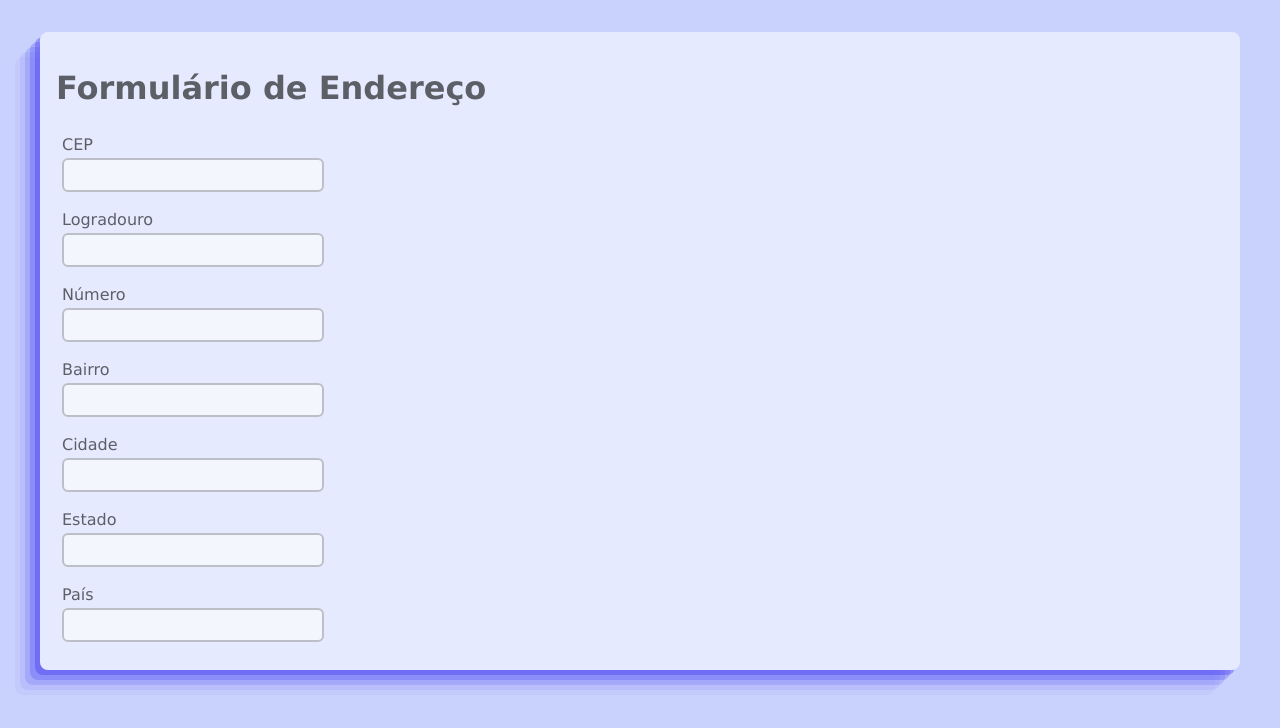
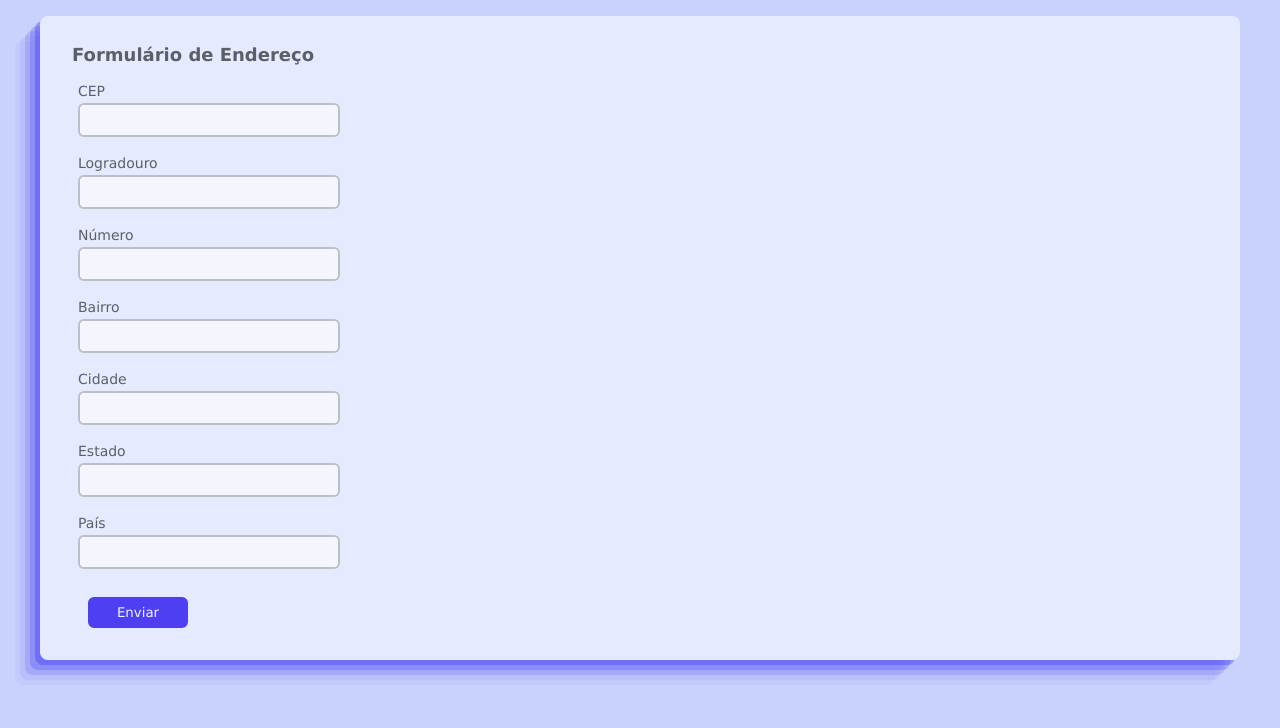
Before and after one commit to day-mariano/zipcode_form, a plain HTML site: page index.html in a window 1280 px wide. Drawn offline with Linux system fonts and the light colour scheme.

Commit message:
Add submit button

```diff
--- a/index.html
+++ b/index.html
@@ -39,9 +39,9 @@
                 País
                 <input type="text" name="pais" id="pais">
             </label>
+            <input type="submit" value="Enviar" id="submit">
         </form>
         <div>
-
         </div>
     </main>
 </body>
--- a/style.css
+++ b/style.css
@@ -1,5 +1,6 @@
 body {
     font-family: 'Lucida Sans', 'Lucida Sans Regular', 'Lucida Grande', 'Lucida Sans Unicode', Geneva, Verdana, sans-serif;
+    font-size: 14px;
     background-color: rgb(200, 210, 252);
     color: rgb(67, 67, 67);
 }
@@ -8,13 +9,16 @@ main {
     opacity: 80%;
     border-radius: 8px;
     width: auto;
-    margin: 2rem;
-    padding: 1rem;
+    margin: 1rem 2rem;
+    padding: 1rem 2rem;
     box-shadow: rgba(48, 27, 240, 0.4) -5px 5px, rgba(53, 46, 240, 0.3) -10px 10px, rgba(46, 56, 240, 0.2) -15px 15px, rgba(104, 46, 240, 0.1) -20px 20px, rgba(62, 46, 240, 0.05) -25px 25px;
     display: flex;
     flex-direction: column;
 }
 
+h1 {
+    font-size: 18px;
+}
 form {
     display: flex;
     flex-direction: column;
@@ -34,5 +38,15 @@ input {
     width: 250px;
     margin: 4px 6px 6px 0;
     padding: 4px;
+}
 
+#submit {
+    font-family: 'Lucida Sans', 'Lucida Sans Regular', 'Lucida Grande', 'Lucida Sans Unicode', Geneva, Verdana, sans-serif;
+    color: rgb(255, 255, 255);
+    background-color: rgb(48, 27, 240);
+    border-color: rgb(48, 27, 240);
+    height: auto;
+    width: 100px;
+    margin: 1rem;
+    padding: 6px;
 }
```
